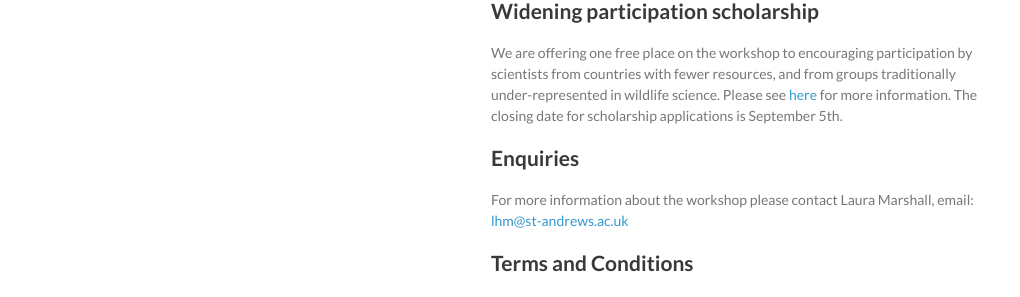
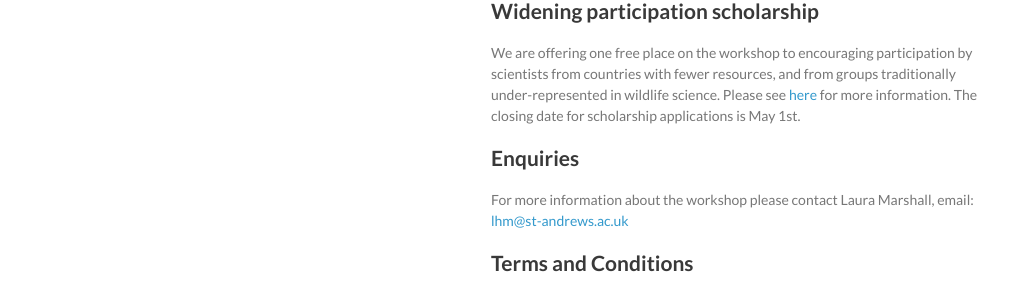
Before and after one commit to distanceworkshops/distanceworkshops.github.io, a Jekyll site: the page built from design-aug-2023.md, in a window 1280 px wide and 900 px high, scrolled down 1679 px. Shown: the part 494-791 px from the top of the window, without its empty margins (129-1149 px from the left). Built offline with Jekyll 4.4.1, drawn with Linux system fonts in a browser that asks for light colours.

Commit message:
Updated scholarship date to May 1st

```diff
--- a/design-aug-2023.md
+++ b/design-aug-2023.md
@@ -61,7 +61,7 @@
 
 ## Widening participation scholarship
 
-We are offering one free place on the workshop to encouraging participation by scientists from countries with fewer resources, and from groups traditionally under-represented in wildlife science.  Please see [here](widening-participation) for more information.  The closing date for scholarship applications is September 5th.
+We are offering one free place on the workshop to encouraging participation by scientists from countries with fewer resources, and from groups traditionally under-represented in wildlife science.  Please see [here](widening-participation) for more information.  The closing date for scholarship applications is May 1st.
 
 ## Enquiries
 
```
